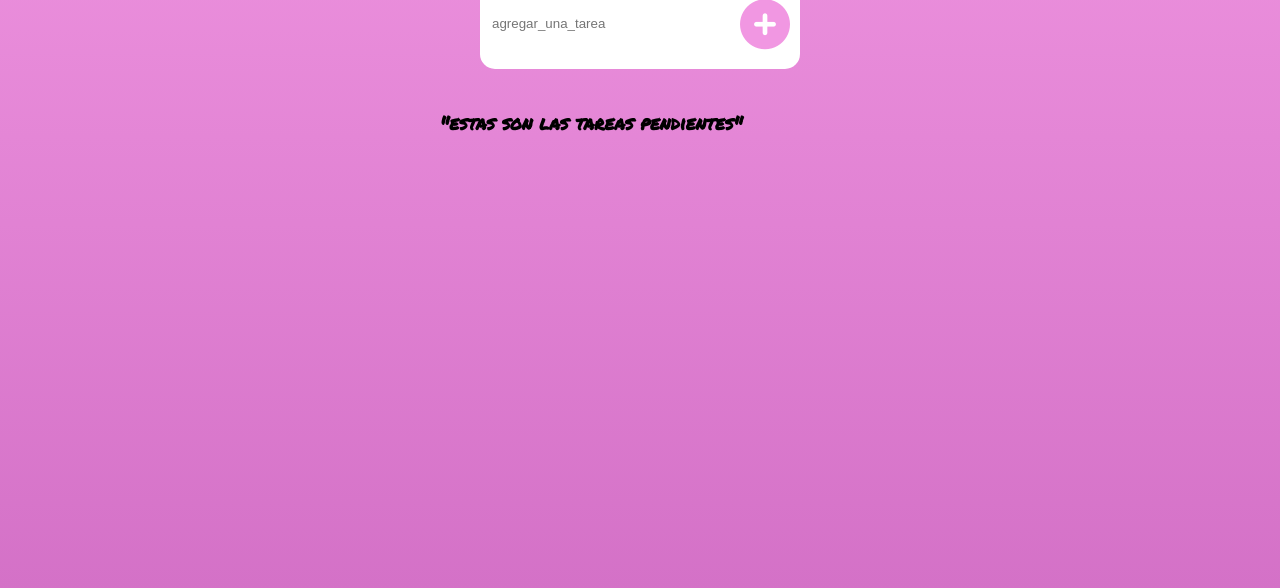
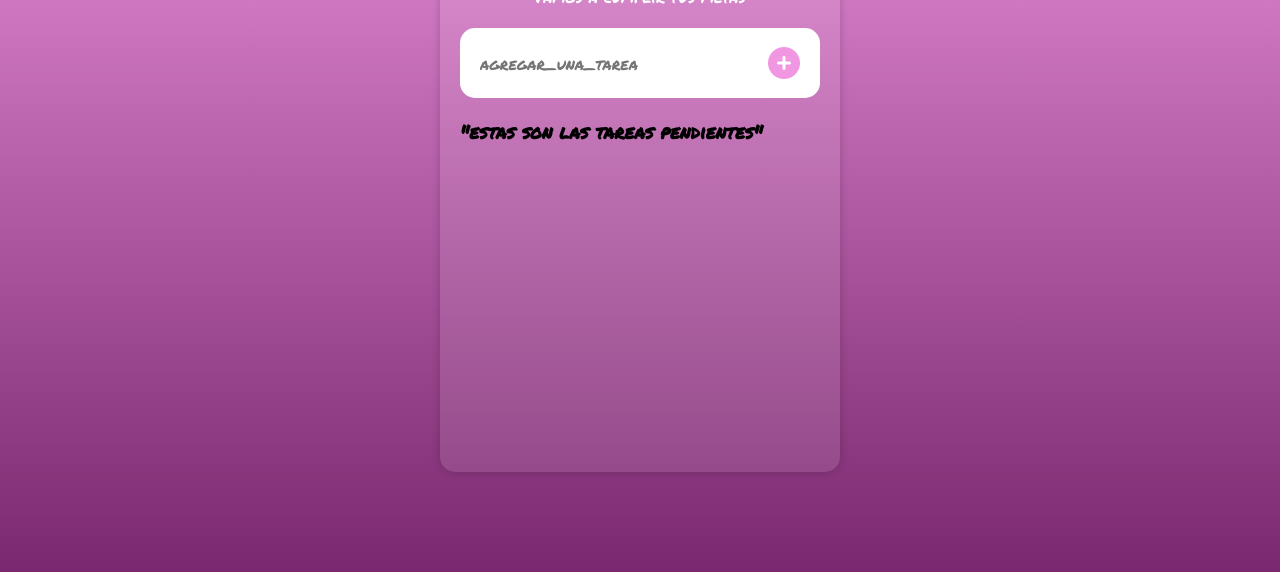
Before and after one commit to ValeriaJosefinaOzano/Lista-de-tareas, a plain HTML site: page index.html in a window 1280 px wide. Shown: the part 228-816 px from the top of the page. Drawn offline with Linux system fonts and the light colour scheme.

Commit message:
Styles.css

```diff
--- a/main.js
+++ b/main.js
@@ -6,7 +6,7 @@ const mas = document.getElementById("icono-agregar");
 
 const lista = document.getElementById("lista");
 
-const hecho = 'fas fa-circle';
+const hecho = 'fa-check-circle';
 
 const pendiente = 'fa-circle';
 
--- a/style.css
+++ b/style.css
@@ -1,63 +1,76 @@
 @import url('https://fonts.googleapis.com/css2?family=Oswald:wght@200..700&display=swap');
 
-:root{
-
-    --blanco: rgb(255, 255, 255) ;
-    --lila: rgb(215, 101, 243) ;
-    --celeste: rgb(112, 210, 248)  ;
-    --azul: rgb(107, 168, 238)  ;
-    --verde: rgb(187, 253, 222)  ;
-    --fuente:  "Oswald", sans-serif;
+:root {
+  --blanco: rgb(255, 255, 255);
+  --lila: rgb(215, 101, 243);
+  --celeste: rgb(112, 210, 248);
+  --azul: rgb(107, 168, 238);
+  --verde: rgb(187, 253, 222);
+  --fuente: "Oswald", sans-serif;
 }
 
-body{
-    background: linear-gradient(to bottom,var(--lila),var(--verde)) ;
+* {
+  box-sizing: border-box;
+  margin: 0;
+  padding: 0;
+}
+
+body {
+  background: linear-gradient(to bottom, var(--lila), var(--verde));
   height: 100vh;
   font-family: var(--fuente);
+  display: flex;
+  justify-content: center;
+  align-items: center;
 }
 
-
-  .contenedor{
+.contenedor {
   width: 400px;
-    margin:0 auto;
-    height: 600px;
+  height: auto;
+  min-height: 600px;
+  background-color: rgba(255, 255, 255, 0.1);
+  border-radius: 15px;
+  padding: 20px;
+  box-shadow: 0 0 10px rgba(0, 0, 0, 0.2);
 }
 
-  .perfil{
+.perfil {
   color: var(--blanco);
-
+  text-align: center;
+  margin-bottom: 20px;
 }
 
-  .span{
-    letter-spacing: 1px
+.span {
+  letter-spacing: 1px;
 }
 
-  .agregartareas{
+.agregartareas {
   background-color: var(--blanco);
   height: 70px;
   border-radius: 15px;
   display: flex;
   align-items: center;
-    gap: 70px;
-    padding: 10px;
-    margin: 40px;
+  gap: 20px;
+  padding: 10px 20px;
+  margin: 20px 0;
 }
 
-  .agregartareas-input{
-    background-color: var(--blanco);
+.agregartareas-input {
+  background-color: transparent;
   border: none;
-    height: 100%;
+  outline: none;
+  font-family: var(--fuente);
+  font-size: 16px;
   width: 100%;
-
 }
 
-.icono-agregar{
-    font-size: 50px;
+.icono-agregar {
+  font-size: 32px;
   color: var(--lila);
-
+  transition: transform 0.2s ease;
 }
 
-.icono-agregar:hover{
+.icono-agregar:hover {
   transform: scale(1.1);
   cursor: pointer;
 }
@@ -67,7 +80,18 @@ body{
   text-decoration: line-through;
 }
 
-li{
+ul {
+  list-style: none;
+  padding: 0;
+}
+
+li {
   display: flex;
   justify-content: space-between;
+  align-items: center;
+  background-color: var(--blanco);
+  padding: 10px 15px;
+  margin: 10px 0;
+  border-radius: 10px;
+  font-size: 16px;
 }
--- a/style2.css
+++ b/style2.css
@@ -1,63 +1,97 @@
 @import url('https://fonts.googleapis.com/css2?family=Permanent+Marker&display=swap');
 
-:root{
-
-    --blanco: rgb(255, 255, 255) ;
-    --lila: rgb(241, 151, 226) ;
-    --celeste: rgb(238, 74, 216)  ;
-    --azul: rgb(208, 80, 224)  ;
-    --verde: rgb(212, 113, 199)  ;
-    --fuente:  "Permanent Marker", cursive;
+:root {
+  --blanco: rgb(255, 255, 255);
+  --lila: rgb(241, 151, 226);
+  --celeste: rgb(238, 74, 216);
+  --azul: rgb(224, 81, 243);
+  --verde: rgb(122, 40, 111);
+  --fuente: "Permanent Marker", cursive;
 }
 
-body{
-    background: linear-gradient(to bottom,var(--lila),var(--verde)) ;
+* {
+  box-sizing: border-box;
+  margin: 0;
+  padding: 0;
+}
+
+body {
+  background: linear-gradient(to bottom, var(--lila), var(--verde));
   height: 100vh;
   font-family: var(--fuente);
+  display: flex;
+  justify-content: center;
+  align-items: center;
 }
 
-
-  .contenedor{
+.contenedor {
   width: 400px;
-    margin:0 auto;
-    height: 600px;
+  height: auto;
+  min-height: 600px;
+  background-color: rgba(255, 255, 255, 0.1);
+  border-radius: 15px;
+  padding: 20px;
+  box-shadow: 0 0 10px rgba(0, 0, 0, 0.2);
 }
 
-  .perfil{
+.perfil {
   color: var(--blanco);
-
+  text-align: center;
+  margin-bottom: 20px;
 }
 
-  .span{
-    letter-spacing: 1px
+.span {
+  letter-spacing: 1px;
 }
 
-  .agregartareas{
+.agregartareas {
   background-color: var(--blanco);
   height: 70px;
   border-radius: 15px;
   display: flex;
   align-items: center;
-    gap: 70px;
-    padding: 10px;
-    margin: 40px;
+  gap: 20px;
+  padding: 10px 20px;
+  margin: 20px 0;
 }
 
-  .agregartareas-input{
-    background-color: var(--blanco);
+.agregartareas-input {
+  background-color: transparent;
   border: none;
-    height: 100%;
+  outline: none;
+  font-family: var(--fuente);
+  font-size: 16px;
   width: 100%;
-
 }
 
-.icono-agregar{
-    font-size: 50px;
+.icono-agregar {
+  font-size: 32px;
   color: var(--lila);
-
+  transition: transform 0.2s ease;
 }
 
-.icono-agregar:hover{
+.icono-agregar:hover {
   transform: scale(1.1);
   cursor: pointer;
 }
+
+.tachado {
+  color: var(--celeste);
+  text-decoration: line-through;
+}
+
+ul {
+  list-style: none;
+  padding: 0;
+}
+
+li {
+  display: flex;
+  justify-content: space-between;
+  align-items: center;
+  background-color: var(--blanco);
+  padding: 10px 15px;
+  margin: 10px 0;
+  border-radius: 10px;
+  font-size: 16px;
+}
```
Lines whose indentation alone changed are shown as unchanged.
